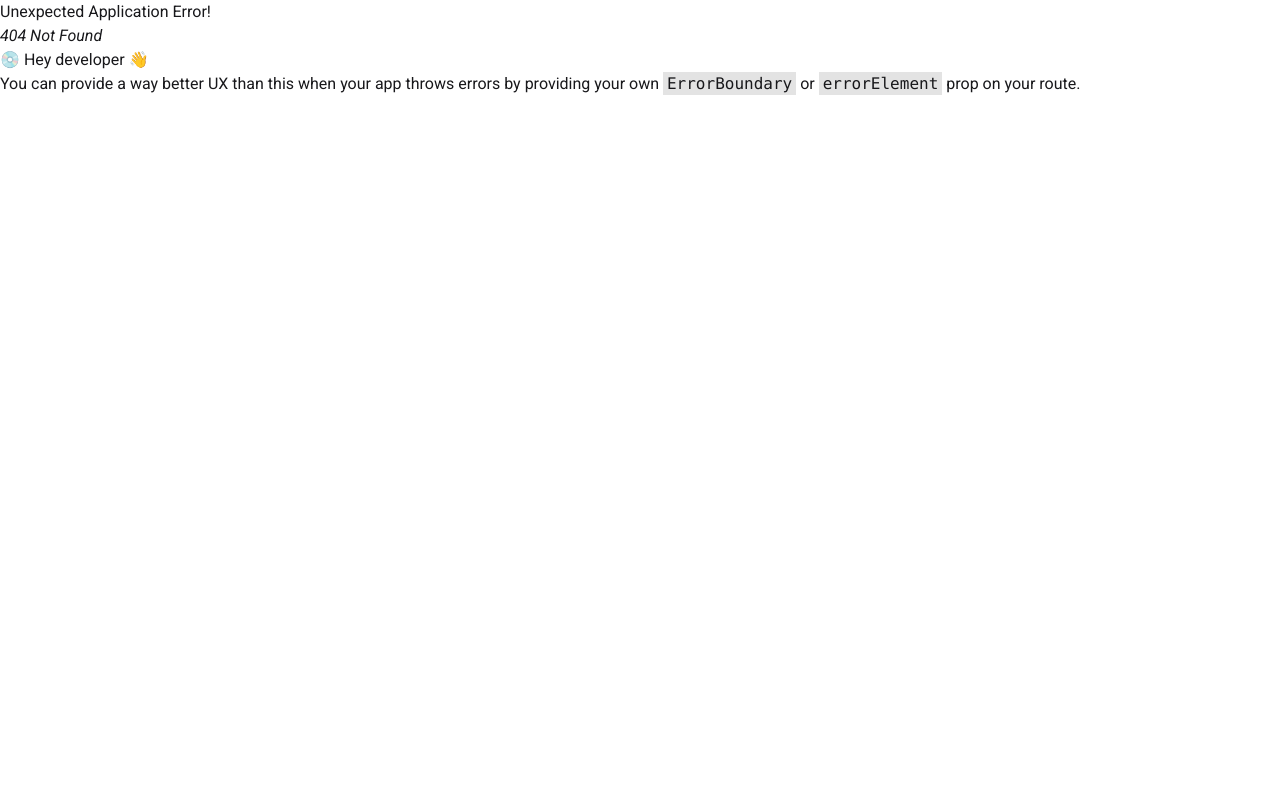
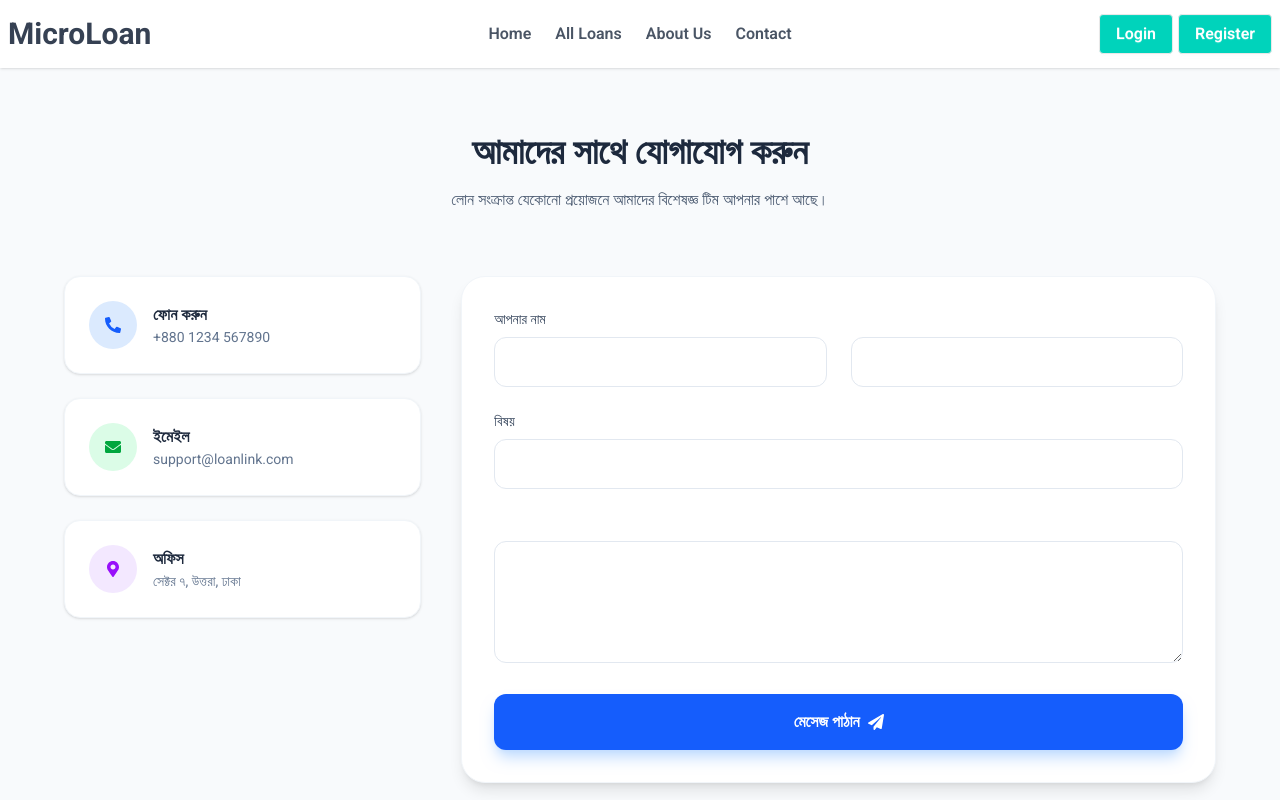
Before and after one commit to sumon10c/Microloan-client-site, a React (Vite) app: page /contact in a window 1280 px wide. Before the commit this address had no page. Shown: the top 800 px of the page. Built offline with nearby package versions, Linux system fonts and the light colour scheme.

Commit message:
add contact section

```diff
--- a/package.json
+++ b/package.json
@@ -14,8 +14,10 @@
     "framer-motion": "^12.23.26",
     "react": "^19.2.0",
     "react-dom": "^19.2.0",
+    "react-hook-form": "^7.69.0",
     "react-icons": "^5.5.0",
     "react-router": "^7.11.0",
+    "sweetalert2": "^11.26.11",
     "tailwindcss": "^4.1.18"
   },
   "devDependencies": {
--- /dev/null
+++ b/src/page/Contact/Contact.jsx
@@ -0,0 +1,171 @@
+import React from "react";
+import { useForm } from "react-hook-form";
+import Swal from "sweetalert2";
+import { motion } from "framer-motion";
+import {
+  FaPhoneAlt,
+  FaEnvelope,
+  FaMapMarkerAlt,
+  FaPaperPlane,
+} from "react-icons/fa";
+
+const Contact = () => {
+  const {
+    register,
+    handleSubmit,
+    reset,
+    formState: { errors },
+  } = useForm();
+
+  const onSubmit = (data) => {
+    console.log(data);
+
+    Swal.fire({
+      title: "Success!",
+      text: "আপনার মেসেজটি সফলভাবে পাঠানো হয়েছে।",
+      icon: "success",
+      confirmButtonColor: "#2563eb",
+    });
+    reset();
+  };
+  return (
+    <div className="min-h-screen bg-slate-50 dark:bg-slate-900 py-16 px-6">
+      <div className="container mx-auto max-w-6xl">
+        {/* Header Section */}
+        <motion.div
+          initial={{ opacity: 0, y: -20 }}
+          animate={{ opacity: 1, y: 0 }}
+          className="text-center mb-16"
+        >
+          <h1 className="text-4xl font-bold text-slate-800 dark:text-white mb-4">
+            আমাদের সাথে যোগাযোগ করুন
+          </h1>
+          <p className="text-slate-600 dark:text-slate-400">
+            লোন সংক্রান্ত যেকোনো প্রয়োজনে আমাদের বিশেষজ্ঞ টিম আপনার পাশে আছে।
+          </p>
+        </motion.div>
+
+        <div className="grid md:grid-cols-3 gap-10">
+          {/* Contact Info Cards */}
+          <div className="space-y-6">
+            <div className="p-6 bg-white dark:bg-slate-800 rounded-2xl shadow-sm border border-slate-100 dark:border-slate-700 flex items-center space-x-4">
+              <div className="p-4 bg-blue-100 dark:bg-blue-900/30 text-blue-600 rounded-full">
+                <FaPhoneAlt />
+              </div>
+              <div>
+                <h4 className="font-semibold text-slate-800 dark:text-white">
+                  ফোন করুন
+                </h4>
+                <p className="text-sm text-slate-500">+880 1234 567890</p>
+              </div>
+            </div>
+
+            <div className="p-6 bg-white dark:bg-slate-800 rounded-2xl shadow-sm border border-slate-100 dark:border-slate-700 flex items-center space-x-4">
+              <div className="p-4 bg-green-100 dark:bg-green-900/30 text-green-600 rounded-full">
+                <FaEnvelope />
+              </div>
+              <div>
+                <h4 className="font-semibold text-slate-800 dark:text-white">
+                  ইমেইল
+                </h4>
+                <p className="text-sm text-slate-500">support@loanlink.com</p>
+              </div>
+            </div>
+
+            <div className="p-6 bg-white dark:bg-slate-800 rounded-2xl shadow-sm border border-slate-100 dark:border-slate-700 flex items-center space-x-4">
+              <div className="p-4 bg-purple-100 dark:bg-purple-900/30 text-purple-600 rounded-full">
+                <FaMapMarkerAlt />
+              </div>
+              <div>
+                <h4 className="font-semibold text-slate-800 dark:text-white">
+                  অফিস
+                </h4>
+                <p className="text-sm text-slate-500">সেক্টর ৭, উত্তরা, ঢাকা</p>
+              </div>
+            </div>
+          </div>
+
+          {/* Contact Form */}
+          <motion.div
+            initial={{ opacity: 0, x: 20 }}
+            animate={{ opacity: 1, x: 0 }}
+            className="md:col-span-2 bg-white dark:bg-slate-800 p-8 rounded-3xl shadow-lg border border-slate-100 dark:border-slate-700"
+          >
+            <form
+              onSubmit={handleSubmit(onSubmit)}
+              className="grid grid-cols-1 md:grid-cols-2 gap-6"
+            >
+              <div>
+                <label className="block text-sm font-medium text-slate-700 dark:text-slate-300 mb-2">
+                  আপনার নাম
+                </label>
+                <input
+                  {...register("name", { required: "নাম প্রদান করা আবশ্যিক" })}
+                  className="w-full px-4 py-3 rounded-xl border border-slate-200 dark:border-slate-600 text-white bg-transparent focus:ring-2 focus:ring-blue-500 outline-none transition text-white "
+                  placeholder="নাম প্রদান করা আবশ্যিক"
+                />
+                {errors.name && (
+                  <span className="text-red-500 text-xs mt-1">
+                    {errors.name.message}
+                  </span>
+                )}
+              </div>
+
+              <div>
+                <label className="block text-white  text-sm font-medium text-slate-700 dark:text-slate-300 mb-2">
+                  ইমেইল এড্রেস
+                </label>
+                <input
+                  {...register("email", {
+                    required: "ইমেইল প্রয়োজন",
+                    pattern: { value: /^\S+@\S+$/i, message: "সঠিক ইমেইল দিন" },
+                  })}
+                  className="w-full px-4 py-3 rounded-xl border border-slate-200 dark:border-slate-600 bg-transparent focus:ring-2 focus:ring-blue-500 outline-none transition text-white "
+                  placeholder="সঠিক ইমেইল দিন"
+                />
+                {errors.email && (
+                  <span className="text-red-500 text-xs mt-1">
+                    {errors.email.message}
+                  </span>
+                )}
+              </div>
+
+              <div className="md:col-span-2 text-white ">
+                <label className="block text-sm font-medium  text-slate-700 dark:text-slate-300 mb-2">
+                  বিষয়
+                </label>
+                <input
+                  {...register("subject", { required: "বিষয় উল্লেখ করুন" })}
+                  className="w-full  px-4 py-3 rounded-xl border border-slate-200 dark:border-slate-600 bg-transparent focus:ring-2 focus:ring-blue-500 outline-none transition text-white "
+                  placeholder="লোন অনুমোদন বিষয়ক"
+                />
+              </div>
+
+              <div className="md:col-span-2 ">
+                <label className="text-white  block text-sm font-medium text-slate-700 dark:text-slate-300 mb-2">
+                  আপনার মেসেজ
+                </label>
+                <textarea
+                  {...register("message", { required: "মেসেজ লিখুন" })}
+                  rows="4"
+                  className="w-full text-white  px-4 py-3 rounded-xl border border-slate-200 dark:border-slate-600 bg-transparent focus:ring-2 focus:ring-blue-500 outline-none transition"
+                  placeholder="আপনার সমস্যা বা প্রশ্ন বিস্তারিত লিখুন..."
+                ></textarea>
+              </div>
+
+              <button
+                type="submit"
+                className="md:col-span-2 w-full bg-blue-600 hover:bg-blue-700 text-white font-bold py-4 rounded-xl transition-all flex items-center justify-center space-x-2 shadow-lg shadow-blue-200 dark:shadow-none"
+              >
+                <span>মেসেজ পাঠান</span>
+                <FaPaperPlane />
+              </button>
+            </form>
+          </motion.div>
+        </div>
+      </div>
+    </div>
+  );
+};
+
+export default Contact;
--- a/src/routes/Router.jsx
+++ b/src/routes/Router.jsx
@@ -2,6 +2,7 @@ import { createBrowserRouter } from "react-router";
 import RootLayout from "../layout/RootLayout";
 import Home from "../page/Home/All-Home/Home";
 import About from "../page/About/About";
+import Contact from "../page/Contact/Contact";
 
 export const router = createBrowserRouter([
     {
@@ -15,6 +16,10 @@ export const router = createBrowserRouter([
         {
           path:'/about',
           Component:About
+        },
+        {
+          path:'/contact',
+          Component:Contact
         }
       ]
     },
```
Also changed, not shown: 1 other file (tests, documents, lock files or other folders).
